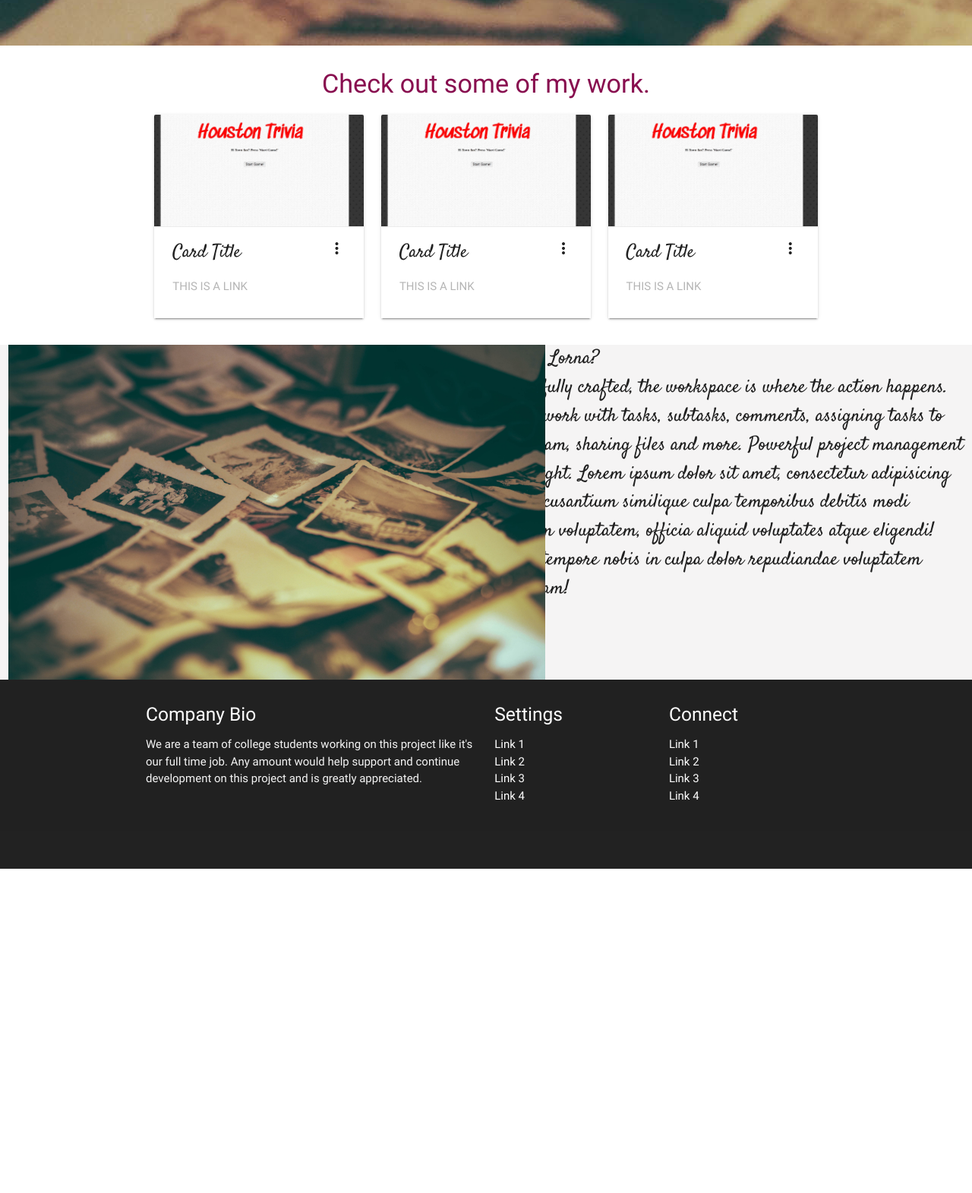
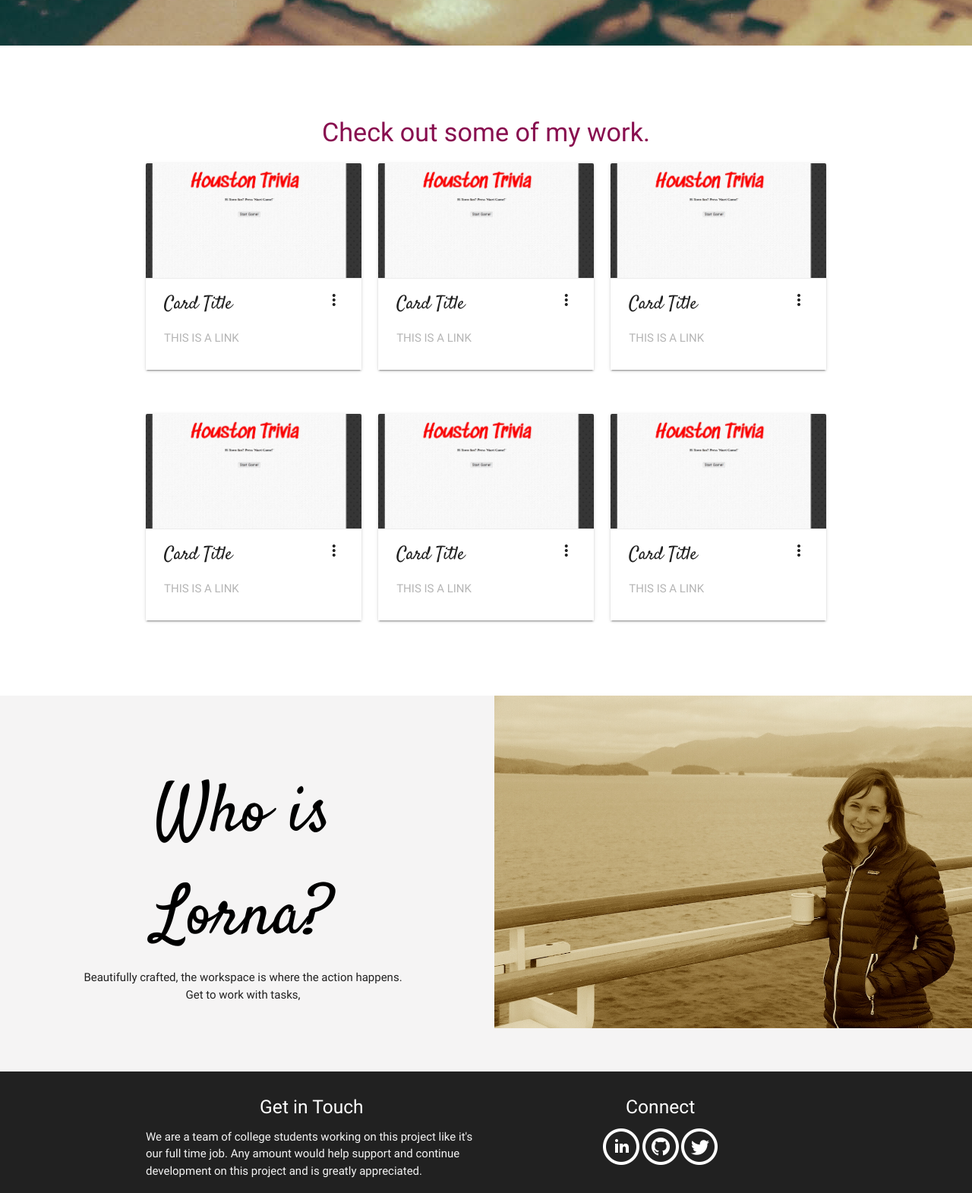
Before and after one commit to lorstevens/lornastevens, a plain HTML site: page index.html in a window 1280 px wide. Shown: the part 940-2511 px from the top of the page at 76% size. Before the commit the page ends 2084 px from the top, so only its background shows below. Drawn offline with nearby package versions, Linux system fonts and the light colour scheme.

Commit message:
updated resume and footer

```diff
--- a/assets/css/style.css
+++ b/assets/css/style.css
@@ -71,6 +71,27 @@ margin-bottom: 0px;
 margin: 0px;
 }
 
+.col .s6 .right{
+  margin-right: 5%;
+  color: red;
+}
+
+.about{
+  text-align: center;
+  padding: 90px;
+}
+
+.myPort{
+  padding-bottom: 5%;
+  padding-top: 5%;
+}
+
+h5{
+  text-align: center;
+}
+ul{
+  text-align: center;
+}
 
 /*  height: 100%;
     width: 48%;
--- a/index.html
+++ b/index.html
@@ -45,9 +45,9 @@
             <a class='dropdown-button fixed' href="#" data-activates="dropdown1" class="button-collapse text-darken-4 grey-text"><i class="material-icons white-text">menu</i></a>
             <!-- Dropdown Structure -->
             <ul id='dropdown1' class='dropdown-content'>
-                <li><a href="#aboutMe" class="brown-text">About</a></li>
+                <li><a href="#index-banner2" class="brown-text">About</a></li>
                 <li><a href="#portfolio" class="brown-text">Portfolio</a></li>
-                <li><a href="#resume" class="brown-text">Resume</a></li>
+                <li><a href="#footer" class="brown-text">Connect</a></li>
             </ul>
         </div>
 
@@ -56,12 +56,12 @@
                 <br>
                 <br>
                 <div class="header center">
-                    <span class="white-text text-darken-4">Hi, I'm Lorna.</span>
+                    <span class="white-text text-darken-4">Hi, I'm Lorna</span>
                     <br>
                     <h5 class="white-text">Full stack developer in Austin, TX</h5>
                     <br>
                     <a href="mailto:lornacstevens@gmail.com" id="was_download-button" class="btn btn-large waves-effect waves-light transparent darken-4 white-text">Contact</a>
-                    <a href="mailto:lornacstevens@gmail.com" id="was_download-button" class="btn btn-large waves-effect waves-light transparent darken-4 white-text">Resume </a>
+                    <a href="./assets/images/lornaresume.pdf" target="_blank" id="was_download-button" class="btn btn-large waves-effect waves-light transparent darken-4 white-text">Resume </a>
                 </div>
                 <br>
                 <br>
@@ -102,12 +102,70 @@
     </div> -->
 
 
-    <div class="row">
-        <div class="container">
+
+    <div class="myPort container">
+        <div class="row">
             <div id="portfolio" class="section intro ">
                 <h4 class="header center pink-text text-darken-4">
                     Check out some of my work.
                 </h4>
+                <div class="col m4">
+                    <div class="card hover-reveal">
+                        <div class="card-image waves-effect waves-block waves-light">
+                            <img class="activator" src="./assets/images/trivia.jpg">
+                        </div>
+                        <div class="card-action">
+                            <span class="card-title activator grey-text text-darken-4">Card Title<i class="material-icons right">more_vert</i></span>
+                            <p><a href="./assets/images/trivia.jpeg">This is a link</a></p>
+                        </div>
+                        <div class="card-reveal">
+                            <span class="card-title grey-text text-darken-4">Card Title<i class="material-icons right">close</i></span>
+                            <p>Here is some more information about this product that is only revealed once clicked on.</p>
+                        </div>
+                    </div>
+                </div>
+
+
+
+                <div class="col m4">
+                    <div class="card hover-reveal">
+                        <div class="card-image waves-effect waves-block waves-light">
+                            <img class="activator" src="./assets/images/trivia.jpg">
+                        </div>
+                        <div class="card-action">
+                            <span class="card-title activator grey-text text-darken-4">Card Title<i class="material-icons right">more_vert</i></span>
+                            <p><a href="./assets/images/trivia.jpeg">This is a link</a></p>
+                        </div>
+                        <div class="card-reveal">
+                            <span class="card-title grey-text text-darken-4">Card Title<i class="material-icons right">close</i></span>
+                            <p>Here is some more information about this product that is only revealed once clicked on.</p>
+                        </div>
+                    </div>
+                </div>
+
+
+                <div class="col m4">
+                    <div class="card hover-reveal">
+                        <div class="card-image waves-effect waves-block waves-light">
+                            <img class="activator" src="./assets/images/trivia.jpg">
+                        </div>
+                        <div class="card-action">
+                            <span class="card-title activator grey-text text-darken-4">Card Title<i class="material-icons right">more_vert</i></span>
+                            <p><a href="./assets/images/trivia.jpeg">This is a link</a></p>
+                        </div>
+                        <div class="card-reveal">
+                            <span class="card-title grey-text text-darken-4">Card Title<i class="material-icons right">close</i></span>
+                            <p>Here is some more information about this product that is only revealed once clicked on.</p>
+                        </div>
+                    </div>
+                </div>
+            </div>
+        </div>
+
+
+        <div class="row">
+
+            <div id="portfolio" class="section intro ">
                 <div class="col m4">
                     <div class="card hover-reveal">
                         <div class="card-image waves-effect waves-block waves-light">
@@ -182,9 +240,14 @@
         </div> -->
                 <div id="index-banner2">
                 <div class="row">
-                    <div class="col s6"><img src="./assets/images/flower.jpg" alt="Unsplashed background img 1"></div>
+                    <div class="col s6 right"><img src="./assets/images/lornabackground.jpg" alt="Unsplashed background img 1"></div>
 
-                    <div class="col s6"><span class="flow-text">Who is Lorna? <br>Beautifully crafted, the workspace is where the action happens. Get to work with tasks, subtasks, comments, assigning tasks to your team, sharing files and more. Powerful project management done right. Lorem ipsum dolor sit amet, consectetur adipisicing elit. Accusantium similique culpa temporibus debitis modi dolorum voluptatem, officia aliquid voluptates atque eligendi! Porro tempore nobis in culpa dolor repudiandae voluptatem quisquam!</span>
+                    <div class="col s6 left">
+                    <div class="about">
+                    <span class="black-text text-lighten-4">Who is Lorna?
+                    <br></span>
+                    Beautifully crafted, the workspace is where the action happens. Get to work with tasks,
+                    </div>
                     </div>
                 </div>
                 </div>
@@ -231,26 +294,17 @@
                 <footer class="page-footer grey darken-4">
                     <div class="container">
                         <div class="row">
-                            <div class="col l6 s12">
-                                <h5 class="white-text">Company Bio</h5>
+                            <div class="col m6 l6 s12">
+                                <h5 class="white-text">Get in Touch</h5>
                                 <p class="grey-text text-lighten-4">We are a team of college students working on this project like it's our full time job. Any amount would help support and continue development on this project and is greatly appreciated.</p>
                             </div>
-                            <div class="col l3 s12">
-                                <h5 class="white-text">Settings</h5>
-                                <ul>
-                                    <li><a class="white-text" href="#!">Link 1</a></li>
-                                    <li><a class="white-text" href="#!">Link 2</a></li>
-                                    <li><a class="white-text" href="#!">Link 3</a></li>
-                                    <li><a class="white-text" href="#!">Link 4</a></li>
-                                </ul>
-                            </div>
-                            <div class="col l3 s12">
+
+                            <div class="col m6 l6 s12">
                                 <h5 class="white-text">Connect</h5>
                                 <ul>
-                                    <li><a class="white-text" href="#!">Link 1</a></li>
-                                    <li><a class="white-text" href="#!">Link 2</a></li>
-                                    <li><a class="white-text" href="#!">Link 3</a></li>
-                                    <li><a class="white-text" href="#!">Link 4</a></li>
+                                    <a class="white-text" href="https://www.linkedin.com/in/lornastevens/" target="_blank"><img src="./assets/images/linkedin.png" alt="linkedin"></a>
+                                    <a class="white-text" href="https://github.com/lorstevens" target="_blank"><img src="./assets/images/github.png" alt="github"></a>
+                                    <a class="white-text" href="https://twitter.com/lornasocool" target="_blank" target="_blank"><img src="./assets/images/twitter.png" alt="twitter"></a>
                                 </ul>
                             </div>
                         </div>
```
Also changed, not shown: assets/images/Slide1.jpeg (deleted), assets/images/background.jpg (deleted), assets/images/background.png (deleted), assets/images/curls.png (deleted), assets/images/dust_scratches.png (deleted), assets/images/dust_scratches1.png (deleted), assets/images/fresh_snow.png (deleted), assets/images/github.png (added), assets/images/green.png (deleted), assets/images/ice.jpeg (deleted), assets/images/linkedin.png (added), assets/images/twitter.png (added), 4 other files.
